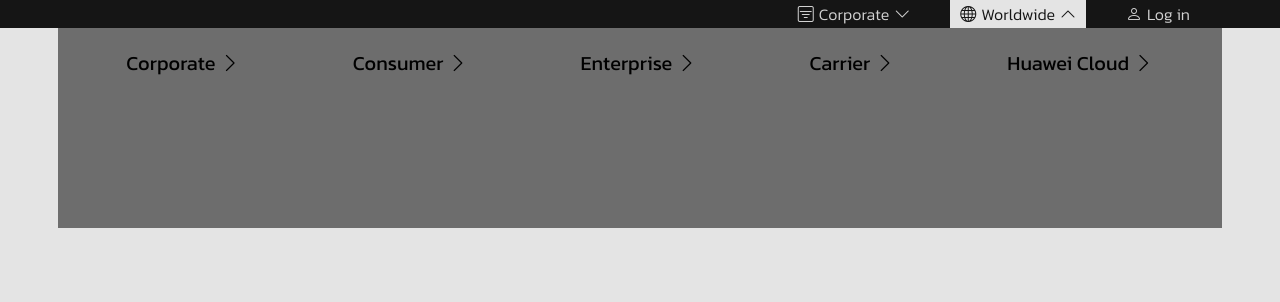
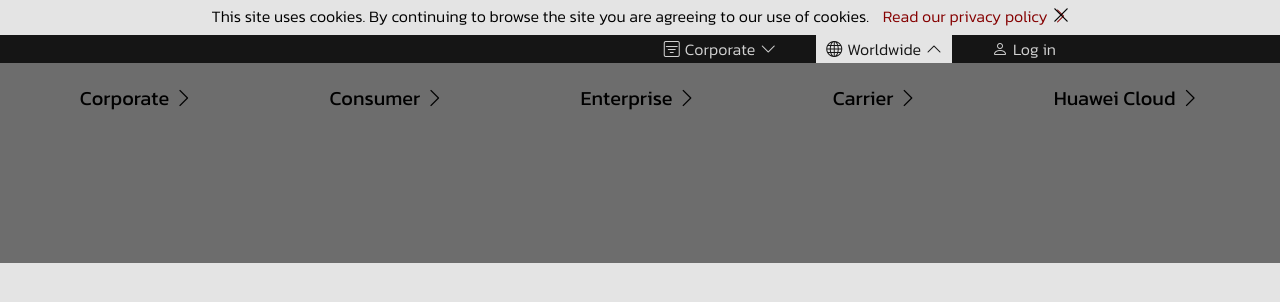
Before and after one commit to AmirAnsarpour/Huawei, a plain HTML site: page index.html in a window 1280 px wide. Both pictures are taken after a click on the item "Worldwide". Drawn offline with nearby package versions, Linux system fonts and the light colour scheme.

Commit message:
cookies added

```diff
--- a/css/index.less
+++ b/css/index.less
@@ -6,6 +6,7 @@
     padding: 0;
     border: 0;
     outline: 0;
+    box-sizing: border-box;
 }
 
 body {
@@ -16,6 +17,10 @@
 
 .hidden {
     display: none;
+}
+
+.zero-height {
+    height: 0 !important;
 }
 
 // loading screen
@@ -54,6 +59,45 @@
     }
 }
 
+// cookies box
+#cookies-box {
+    background-color: @color-white;
+    height: 35px;
+    line-height: 32px;
+    text-align: center;
+    position: relative;
+    transition: all 200ms ease 0s;
+    overflow: hidden;
+
+    span {
+        i {
+            padding: 0px 10px;
+            position: absolute;
+            display: fixed;
+            right: 200px;
+            cursor: pointer;
+            font-weight: bold;
+            font-size: 18px;
+        }
+    }
+
+    p {
+        font-weight: 100;
+
+
+        a {
+            color: rgb(133, 0, 0);
+            text-decoration: none;
+            margin-left: 10px;
+            display: inline;
+
+            i {
+                margin-left: 1px;
+            }
+        }
+    }
+}
+
 // black navbar
 #black-navbar {
     background-color: @color-black;
@@ -66,6 +110,8 @@
     user-select: none;
 
     ul {
+        width: 70%;
+        margin: 0px auto;
         list-style-type: none;
         display: flex;
         justify-content: end;
--- a/index.html
+++ b/index.html
@@ -21,9 +21,17 @@
             Loading
         </div>
     </div>
+    <!-- cookies -->
+    <div id="cookies-box" class="zero-height">
+        <span><i class="bi bi-x-lg"></i></span>
+        <p>This site uses cookies. By continuing to browse the site you are agreeing to our use of cookies. <a
+                target="_blank" href="https://github.com/AmirAnsarpour">
+                Read our privacy policy <i class="bi bi-chevron-right"></i></a>
+        </p>
+    </div>
     <!-- black navbar -->
     <div id="black-navbar">
-        <ul class="container">
+        <ul class="container-fluid">
             <li id="one-black-navbar" class=""><i class="bi bi-filter-square"></i>Corporate<i
                     class="bi bi-chevron-down"></i>
             </li>
@@ -31,7 +39,8 @@
             <li id="three-black-navbar"><i class="bi bi-person"></i>Log in</li>
         </ul>
     </div>
-    <div id="corporate-list" class="container">
+
+    <div id="corporate-list" class="container-fluid">
         <ul>
             <li>Corporate <i class="bi bi-chevron-right"></i></li>
             <li>Consumer <i class="bi bi-chevron-right"></i></li>
@@ -41,9 +50,6 @@
         </ul>
     </div>
 
-
-
-
     <script src="https://cdnjs.cloudflare.com/ajax/libs/jquery/3.6.3/jquery.min.js"
         integrity="sha512-STof4xm1wgkfm7heWqFJVn58Hm3EtS31XFaagaa8VMReCXAkQnJZ+jEy8PCC/iT18dFy95WcExNHFTqLyp72eQ=="
         crossorigin="anonymous" referrerpolicy="no-referrer"></script>
--- a/js/loading-screen.js
+++ b/js/loading-screen.js
@@ -1,3 +1,4 @@
+
 const loadingScreen = document.querySelector("#animate");
 let loadingOpacity = 1;
 let loadingKey;
--- a/js/navbar.js
+++ b/js/navbar.js
@@ -1,33 +1,50 @@
-const corporateBlackNavbar = document.querySelector("#one-black-navbar");
-const onedownMarkBlackNavbar = document.querySelector("#one-black-navbar i:last-child")
+$(document).ready(function () {
 
-const worldwideBlackNavbar = document.querySelector("#two-black-navbar");
-const twodownMarkBlackNavbar = document.querySelector("#two-black-navbar i:last-child")
+    // #cookies-box
+    // #cookies-box span
+    setTimeout(function () {
+        $("#cookies-box").removeClass("zero-height")
+    }, 2000);
+    $($("#cookies-box span")).click(function () {
+        $("#cookies-box").addClass("zero-height");
+    });
 
-const loginBlackNavbar = document.querySelector("#three-black-navbar");
+    // First button "#one-black-navbar"
+    // First button icon  "#one-black-navbar i:last-child"
+    $($("#one-black-navbar")).click(function () {
+        $("#one-black-navbar").toggleClass("black-navbar-active");
+        $("#two-black-navbar").removeClass("black-navbar-active");
 
-corporateBlackNavbar.addEventListener("click", function () {
-    corporateBlackNavbar.classList.toggle("black-navbar-active");
-    worldwideBlackNavbar.classList.remove("black-navbar-active");
-    if (onedownMarkBlackNavbar.classList.contains("bi-chevron-down")) {
-        onedownMarkBlackNavbar.classList.add("bi-chevron-up");
-        onedownMarkBlackNavbar.classList.remove("bi-chevron-down");
+        $("#two-black-navbar i:last-child").removeClass("bi-chevron-up");
+        $("#two-black-navbar i:last-child").addClass("bi-chevron-down");
+
+        if ($("#one-black-navbar i:last-child").hasClass("bi-chevron-down")) {
+            $("#one-black-navbar i:last-child").addClass("bi-chevron-up");
+            $("#one-black-navbar i:last-child").removeClass("bi-chevron-down");
         }
         else {
-        onedownMarkBlackNavbar.classList.add("bi-chevron-down");
-        onedownMarkBlackNavbar.classList.remove("bi-chevron-up");
+            $("#one-black-navbar i:last-child").addClass("bi-chevron-down");
+            $("#one-black-navbar i:last-child").removeClass("bi-chevron-up");
         }
-})
+    });
 
-worldwideBlackNavbar.addEventListener("click", function () {
-    worldwideBlackNavbar.classList.toggle("black-navbar-active");
-    corporateBlackNavbar.classList.remove("black-navbar-active");
-    if (twodownMarkBlackNavbar.classList.contains("bi-chevron-down")) {
-        twodownMarkBlackNavbar.classList.add("bi-chevron-up");
-        twodownMarkBlackNavbar.classList.remove("bi-chevron-down");
+    // Secend button "#two-black-navbar"
+    // Secend button icon  "#two-black-navbar i:last-child"
+    $($("#two-black-navbar")).click(function () {
+        $("#two-black-navbar").toggleClass("black-navbar-active");
+        $("#one-black-navbar").removeClass("black-navbar-active");
+        $("#one-black-navbar i:last-child").removeClass("bi-chevron-up");
+        $("#one-black-navbar i:last-child").addClass("bi-chevron-down");
+
+        if ($("#two-black-navbar i:last-child").hasClass("bi-chevron-down")) {
+            $("#two-black-navbar i:last-child").addClass("bi-chevron-up");
+            $("#two-black-navbar i:last-child").removeClass("bi-chevron-down");
         }
         else {
-        twodownMarkBlackNavbar.classList.add("bi-chevron-down");
-        twodownMarkBlackNavbar.classList.remove("bi-chevron-up");
+            $("#two-black-navbar i:last-child").addClass("bi-chevron-down");
+            $("#two-black-navbar i:last-child").removeClass("bi-chevron-up");
         }
-})
+    });
+    // #three-black-navbar
+
+});
```
Also changed, not shown: css/index.css. Lines whose indentation alone changed are shown as unchanged.
